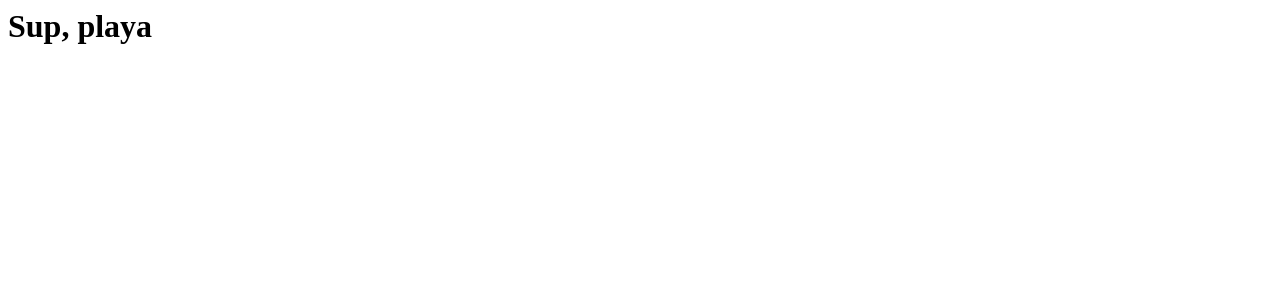
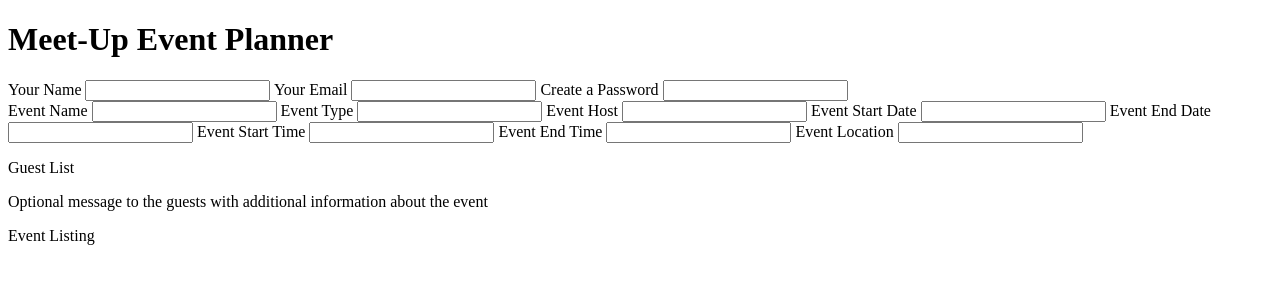
Before and after one commit to dandenney/project-one-meet-up-event-planner, a plain HTML site: page dist/index.html in a window 1280 px wide. Drawn offline with Linux system fonts and the light colour scheme.

Commit message:
Add working draft of minimum inputs and descriptions of needs

```diff
--- a/dist/index.html
+++ b/dist/index.html
@@ -1 +1,90 @@
-<h1>Sup, playa</h1>
+<!doctype html>
+<html>
+  <head>
+    <meta charset="utf-8">
+    <title>Meet-Up Event Planner</title>
+    <link rel="stylesheet" href="styles/app.css" media="screen" title="no title" charset="utf-8">
+  </head>
+  <body>
+
+    <h1>Meet-Up Event Planner</h1>
+
+    <form>
+
+      <section class="event-creator">
+
+        <label for="customer-name">
+          Your Name
+          <input id ="customer-name" type="text" />
+        </label>
+
+        <label for="customer-email">
+          Your Email
+          <input id ="customer-email" type="email" />
+        </label>
+
+        <label for="customer-password">
+          Create a Password
+          <input id ="customer-password" type="password" />
+        </label>
+
+      </section>
+
+      <section class="event-meta">
+
+        <label for="event-name">
+          Event Name
+          <input id ="event-name" type="text" />
+        </label>
+
+        <label for="event-type">
+          Event Type
+          <input id ="event-type" type="text" />
+        </label>
+
+        <label for="event-host">
+          Event Host
+          <input id ="event-host" type="text" />
+        </label>
+
+        <label for="event-start-date">
+          Event Start Date
+          <input id ="event-start-date" type="text" />
+        </label>
+
+        <label for="event-end-date">
+          Event End Date
+          <input id ="event-end-date" type="text" />
+        </label>
+
+        <label for="event-start-time">
+          Event Start Time
+          <input id ="event-start-time" type="text" />
+        </label>
+
+        <label for="event-end-time">
+          Event End Time
+          <input id ="event-end-time" type="text" />
+        </label>
+
+        <label for="event-location">
+          Event Location
+          <input id ="event-location" type="text" />
+        </label>
+
+        <p>Guest List</p>
+
+        <p>Optional message to the guests with additional information about the event</p>
+
+      </section>
+
+      <section class="event-listing">
+
+        <p>Event Listing</p>
+
+      </section>
+
+    </form>
+
+  </body>
+</html>
--- /dev/null
+++ b/sass/app.sass
@@ -0,0 +1,2 @@
+body
+	background: #fff
```
Also changed, not shown: index.html (+90 -1 lines), dist/styles/app.css (added).
